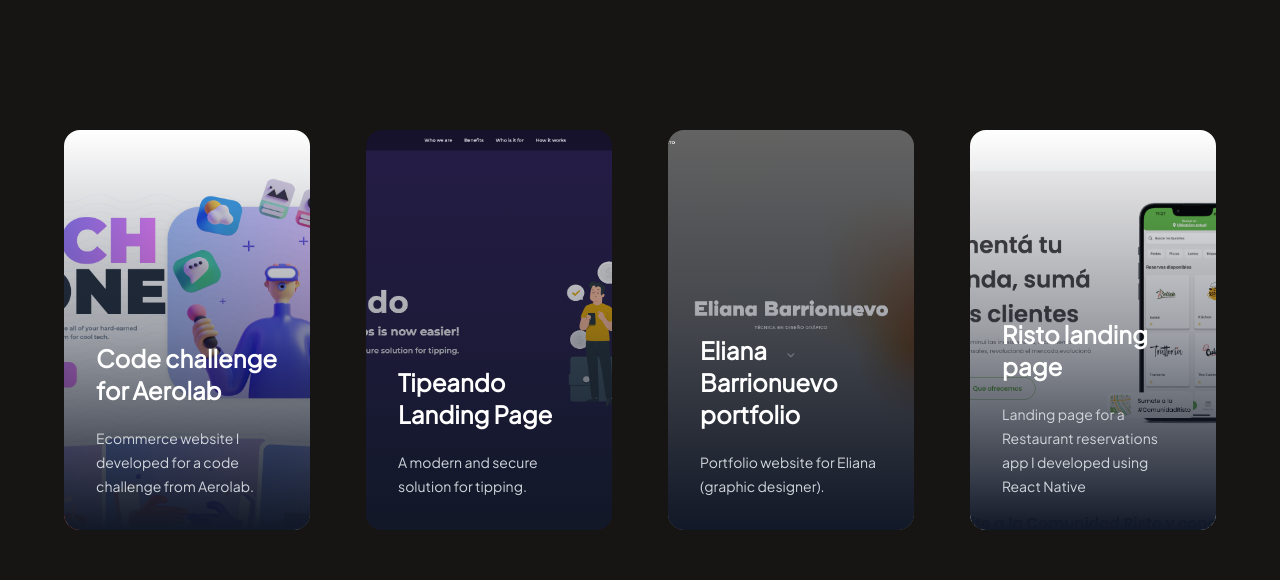
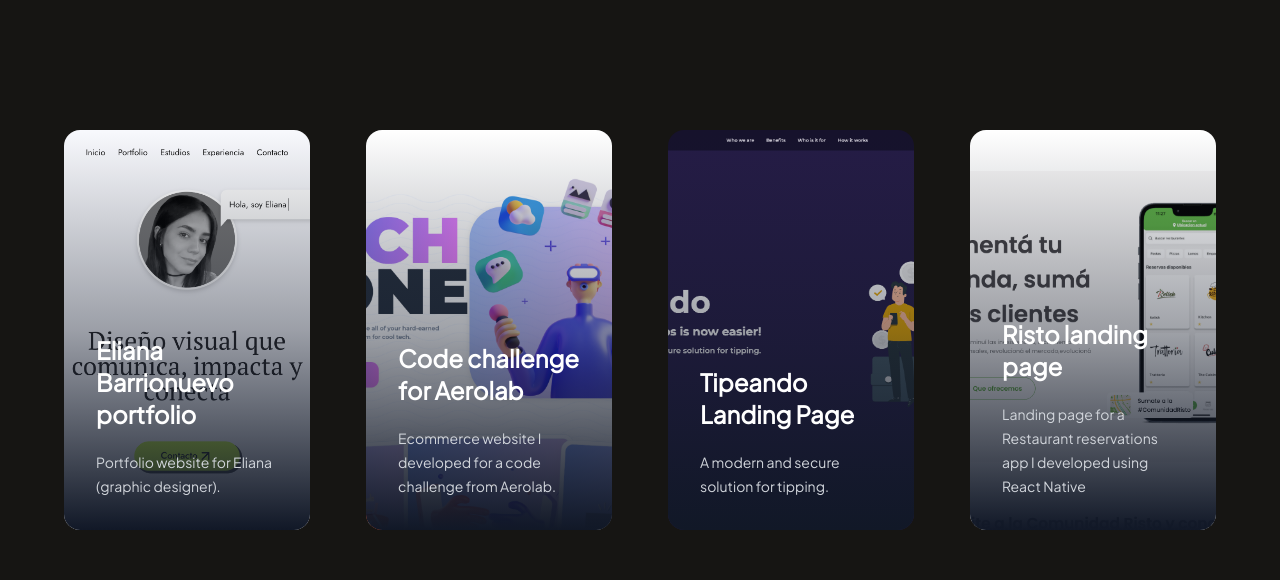
Before and after one commit to TeoVerdaguer/mateoverdaguer, a React (Create React App) app: page / in a window 1280 px wide. Shown: the part 2120-2700 px from the top of the page. Built offline with nearby package versions, Linux system fonts and the light colour scheme.

Commit message:
add new project

```diff
--- a/src/constants/index.js
+++ b/src/constants/index.js
@@ -22,6 +22,14 @@ export const navLinks = [
 
 export const sites = [
   {
+    id: 1,
+    title: 'Eliana Barrionuevo portfolio',
+    img: site1,
+    alt: 'Screenshot of Eliana Barrionuevo portfolio website',
+    link: 'https://eliana-web-pi.vercel.app/',
+    desc: 'Portfolio website for Eliana (graphic designer).'
+  },
+  {
     id: 3,
     title: 'Code challenge for Aerolab',
     img: site3,
@@ -36,14 +44,6 @@ export const sites = [
     alt: 'Screenshot of Tipeando website',
     link: 'https://tipeando.app',
     desc: 'A modern and secure solution for tipping.'
-  },
-  {
-    id: 1,
-    title: 'Eliana Barrionuevo portfolio',
-    img: site1,
-    alt: 'Screenshot of Eliana Barrionuevo portfolio website',
-    link: 'https://elianabarrionuevo.netlify.app/',
-    desc: 'Portfolio website for Eliana (graphic designer).'
   },
   {
     id: 8,
```
Also changed, not shown: src/assets/images/site1.png.
